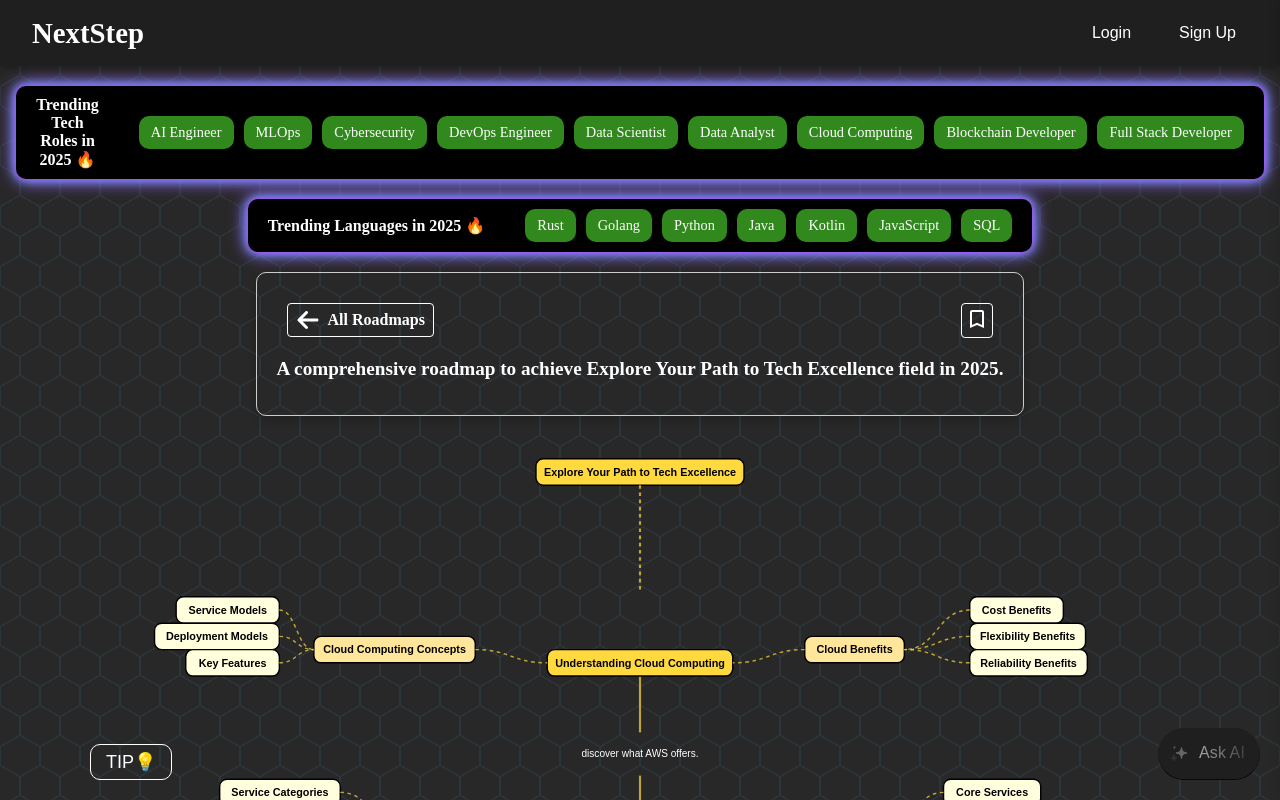
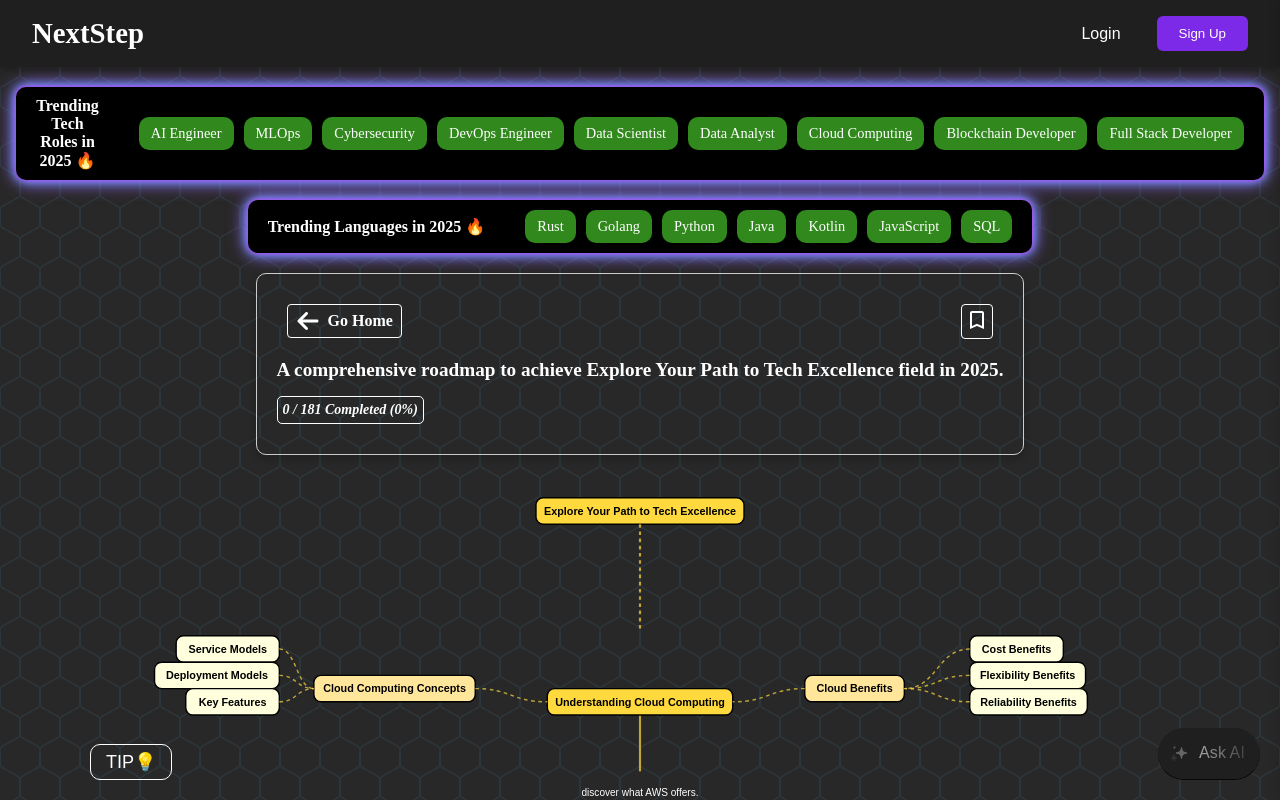
Before and after one commit to vineett09/next-step-frontend, a React (Create React App) app: page /aws in a window 1280 px wide. Shown: the top 800 px of the page. Built offline with nearby package versions, Linux system fonts and the light colour scheme.

Commit message:
added progress tracker and improve some css

```diff
--- a/src/components/Chatbot.js
+++ b/src/components/Chatbot.js
@@ -1,30 +1,40 @@
 import React, { useState, useRef, useEffect } from "react";
 import axios from "axios";
-import { IoChatbubbleEllipses, IoClose, IoSend } from "react-icons/io5";
+import { IoClose, IoSend } from "react-icons/io5";
 import "../styles/roadmaps/ChatBot.css";
-
+import { useSelector } from "react-redux"; // Add this import
 const Chatbot = ({ roadmapTitle, data }) => {
   const [messages, setMessages] = useState([]);
   const [input, setInput] = useState("");
   const [isOpen, setIsOpen] = useState(false);
   const messagesEndRef = useRef(null);
+  const { user, token } = useSelector((state) => state.auth);
+  const isAuthenticated = user && token;
 
   const handleSend = async () => {
-    if (!input.trim()) return;
+    if (!input.trim() || !isAuthenticated) return;
 
     const userMessage = { sender: "user", text: input };
     setMessages([...messages, userMessage]);
 
     try {
-      const response = await axios.post("/api/chatbot", {
-        message: input,
-        roadmapTitle,
-        roadmapData: JSON.stringify(data), // Send roadmap content as well
-      });
+      const response = await axios.post(
+        "/api/chatbot",
+        {
+          message: input,
+          roadmapTitle,
+          roadmapData: JSON.stringify(data),
+        },
+        {
+          headers: {
+            Authorization: `Bearer ${token}`,
+          },
+        }
+      );
 
       const botMessage = {
         sender: "bot",
-        text: response.data.reply.replace(/\n/g, "<br/>"), // Preserve line breaks
+        text: response.data.reply.replace(/\n/g, "<br/>"),
       };
       setMessages((prev) => [...prev, botMessage]);
     } catch (error) {
@@ -37,7 +47,6 @@ const Chatbot = ({ roadmapTitle, data }) => {
 
     setInput("");
   };
-
   useEffect(() => {
     messagesEndRef.current?.scrollIntoView({ behavior: "smooth" });
   }, [messages]);
@@ -378,11 +387,26 @@ const Chatbot = ({ roadmapTitle, data }) => {
           </div>
 
           <div className="chatbot-messages">
-            {messages.map((msg, index) => (
-              <div key={index} className={`chat-message ${msg.sender}`}>
-                <span dangerouslySetInnerHTML={{ __html: msg.text }} />
+            {!isAuthenticated && (
+              <div className="chat-message bot">
+                <span>
+                  Please login to use the chatbot.{" "}
+                  <a href="/login">Click here to login</a>
+                </span>
               </div>
-            ))}
+            )}
+            {isAuthenticated && messages.length === 0 && (
+              <div className="welcome-message">
+                <span>Hello {user.username}! How can i help you?</span>
+              </div>
+            )}
+            {isAuthenticated &&
+              messages.length > 0 &&
+              messages.map((msg, index) => (
+                <div key={index} className={`chat-message ${msg.sender}`}>
+                  <span dangerouslySetInnerHTML={{ __html: msg.text }} />
+                </div>
+              ))}
             <div ref={messagesEndRef} />
           </div>
 
@@ -392,8 +416,9 @@ const Chatbot = ({ roadmapTitle, data }) => {
               placeholder="Ask about this roadmap..."
               value={input}
               onChange={(e) => setInput(e.target.value)}
+              disabled={!isAuthenticated}
             />
-            <button onClick={handleSend}>
+            <button onClick={handleSend} disabled={!isAuthenticated}>
               <IoSend size={20} />
             </button>
           </div>
--- a/src/components/Header.js
+++ b/src/components/Header.js
@@ -3,7 +3,17 @@ import React from "react";
 import { Link } from "react-router-dom";
 import "../styles/Header.css";
 
-const Header = ({ title, toggleBookmark, isBookmarked }) => {
+const Header = ({
+  title,
+  toggleBookmark,
+  isBookmarked,
+  completedNodes = {},
+  totalNodes = 0,
+}) => {
+  // Calculate progress percentage
+  const completedNodesCount = Object.keys(completedNodes).length;
+  const progressPercentage =
+    totalNodes > 0 ? Math.round((completedNodesCount / totalNodes) * 100) : 0;
   return (
     <div>
       <section className="roadmap-header">
@@ -12,12 +22,20 @@ const Header = ({ title, toggleBookmark, isBookmarked }) => {
             <svg xmlns="http://www.w3.org/2000/svg" viewBox="0 0 448 512">
               <path d="M9.4 233.4c-12.5 12.5-12.5 32.8 0 45.3l160 160c12.5 12.5 32.8 12.5 45.3 0s12.5-32.8 0-45.3L109.2 288 416 288c17.7 0 32-14.3 32-32s-14.3-32-32-32l-306.7 0L214.6 118.6c12.5-12.5 12.5-32.8 0-45.3s-32.8-12.5-45.3 0l-160 160z" />
             </svg>
-            <span>All Roadmaps</span>
+            <span>Go Home</span>
           </Link>
           <h1>
             {`A comprehensive roadmap to achieve ${title} field in 2025.` ||
               "Explore Your Path to Tech Excellence"}
           </h1>
+          {/* Progress Bar */}
+          <div className="progress-wrapper">
+            <span className="progress-text">
+              {completedNodesCount} / {totalNodes} Completed (
+              {progressPercentage}%)
+            </span>
+          </div>
+
           <button
             onClick={toggleBookmark}
             className={`bookmark-button ${isBookmarked ? "bookmarked" : ""}`}
--- a/src/components/Navbar.js
+++ b/src/components/Navbar.js
@@ -38,7 +38,10 @@ const Navbar = () => {
             <button className="nav-link" onClick={() => navigate("/login")}>
               Login
             </button>
-            <button className="nav-link" onClick={() => navigate("/register")}>
+            <button
+              className="signup-button"
+              onClick={() => navigate("/register")}
+            >
               Sign Up
             </button>
           </>
--- a/src/components/Roadmap.js
+++ b/src/components/Roadmap.js
@@ -27,7 +27,25 @@ const Roadmap = ({ data }) => {
     location.state?.title || "Explore Your Path to Tech Excellence";
   const roadmapDescription =
     location.state?.description || "Select a field to learn more.";
+  const [totalNodes, setTotalNodes] = useState(0);
+  // New function to count total nodes recursively
+  const countTotalNodes = (nodes) => {
+    let count = 0;
+    const countRecursive = (nodeList) => {
+      nodeList.forEach((node) => {
+        count++;
+        if (node.children) {
+          countRecursive(node.children);
+        }
+      });
+    };
 
+    if (nodes.children) {
+      countRecursive(nodes.children);
+    }
+
+    return count;
+  };
   // Fetch user progress for this roadmap when component mounts
   useEffect(() => {
     if (user && token && roadmapId) {
@@ -35,6 +53,14 @@ const Roadmap = ({ data }) => {
       fetchBookmarkStatus();
     }
   }, [user, token, roadmapId]);
+
+  // New useEffect to count total nodes
+  useEffect(() => {
+    if (data) {
+      const nodeCount = countTotalNodes(data);
+      setTotalNodes(nodeCount);
+    }
+  }, [data]);
 
   // Function to fetch user progress
   const fetchUserProgress = async () => {
@@ -255,12 +281,6 @@ const Roadmap = ({ data }) => {
           description: roadmapDescription,
         });
         setIsSidebarOpen(true);
-      });
-
-      // Add right-click handler for title (mark complete)
-      titleGroup.on("contextmenu", (event) => {
-        event.preventDefault(); // Prevent browser context menu
-        toggleNodeCompletion(data.id || titleText);
       });
 
       // Connect the title to the first node
@@ -678,11 +698,13 @@ const Roadmap = ({ data }) => {
         title={roadmapTitle}
         toggleBookmark={toggleBookmark}
         isBookmarked={isBookmarked}
+        completedNodes={completedNodes}
+        totalNodes={totalNodes}
       />
 
       <div className="roadmap-wrapper">
         <div ref={d3Container} className="d3-container" />
-        <Chatbot roadmapTitle={roadmapTitle} data={data} /> {/* Add chatbot */}
+        <Chatbot roadmapTitle={roadmapTitle} data={data} />
         <div className="cards-container"></div>
       </div>
       <TipBox />
--- a/src/styles/Header.css
+++ b/src/styles/Header.css
@@ -18,6 +18,7 @@
   padding-top: 50px;
   display: flex;
   flex-direction: column;
+  display: inline-block;
 }
 
 .roadmap-header h1 {
@@ -43,6 +44,27 @@
   color: #fff;
   background-color: transparent;
 }
+
+
+.progress-wrapper {
+  display: flex;
+  justify-content: flex-start; /* Aligns text to the left */
+  width: fit-content; /* Takes only necessary space */
+  margin-bottom: 10px; /* Adds spacing between text and h1 */
+}
+
+.progress-text {
+  display: inline-block; /* Ensures it takes only necessary space */
+  font-size: 14px;
+  font-weight: bold;
+  color: #fff;
+  text-align: left;
+  font-style: italic;
+  border: 1px solid #fff;
+  border-radius: 5px;
+  padding: 5px 5px;
+}
+
 
 .back-button svg {
   width: 24px;
--- a/src/styles/Navbar.css
+++ b/src/styles/Navbar.css
@@ -27,9 +27,7 @@
   transition: color 0.3s ease-in-out;
 }
 
-.navbar-logo:hover {
-  color: var(--hover-color);
-}
+
 
 .navbar-links {
   display: flex;
@@ -48,14 +46,15 @@
   transition: color 0.3s ease-in-out, transform 0.2s;
 }
 
-.nav-link:hover {
-  color: var(--hover-color);
-  transform: scale(1.05);
-}
+
 
 .nav-user {
   font-size: 1rem;
-  color: var(--primary-color);
+  background: linear-gradient(90deg, #ff7eb3, #ff758c, #ff7eb3);
+  -webkit-background-clip: text;
+  -webkit-text-fill-color: transparent;
+  font-weight: bold;
+  display: inline-block;color: linear-gradient(90deg, #ff7eb3, #ff758c, #ff7eb3);
   font-weight: 600;
 }
 
@@ -74,6 +73,99 @@
   transition: transform 0.3s ease, opacity 0.3s ease;
 }
 
+.signup-button {
+  position: relative;
+  padding: 10px 22px;
+  border-radius: 6px;
+  border: none;
+  color: #fff;
+  cursor: pointer;
+  background-color: #7d2ae8;
+  transition: all 0.2s ease;
+}
+
+.signup-button:active {
+  transform: scale(0.96);
+}
+
+.signup-button:before,
+.signup-button:after {
+  position: absolute;
+  content: "";
+  width: 150%;
+  left: 50%;
+  height: 100%;
+  transform: translateX(-50%);
+  z-index: -1000;
+  background-repeat: no-repeat;
+}
+
+.signup-button:hover:before {
+  top: -70%;
+  background-image: radial-gradient(circle, #7d2ae8 20%, transparent 20%),
+    radial-gradient(circle, transparent 20%, #7d2ae8 20%, transparent 30%),
+    radial-gradient(circle, #7d2ae8 20%, transparent 20%),
+    radial-gradient(circle, #7d2ae8 20%, transparent 20%),
+    radial-gradient(circle, transparent 10%, #7d2ae8 15%, transparent 20%),
+    radial-gradient(circle, #7d2ae8 20%, transparent 20%),
+    radial-gradient(circle, #7d2ae8 20%, transparent 20%),
+    radial-gradient(circle, #7d2ae8 20%, transparent 20%),
+    radial-gradient(circle, #7d2ae8 20%, transparent 20%);
+  background-size: 10% 10%, 20% 20%, 15% 15%, 20% 20%, 18% 18%, 10% 10%, 15% 15%,
+    10% 10%, 18% 18%;
+  background-position: 50% 120%;
+  animation: greentopBubbles 0.6s ease;
+}
+
+@keyframes greentopBubbles {
+  0% {
+    background-position: 5% 90%, 10% 90%, 10% 90%, 15% 90%, 25% 90%, 25% 90%,
+      40% 90%, 55% 90%, 70% 90%;
+  }
+
+  50% {
+    background-position: 0% 80%, 0% 20%, 10% 40%, 20% 0%, 30% 30%, 22% 50%,
+      50% 50%, 65% 20%, 90% 30%;
+  }
+
+  100% {
+    background-position: 0% 70%, 0% 10%, 10% 30%, 20% -10%, 30% 20%, 22% 40%,
+      50% 40%, 65% 10%, 90% 20%;
+    background-size: 0% 0%, 0% 0%, 0% 0%, 0% 0%, 0% 0%, 0% 0%;
+  }
+}
+
+.signup-button:hover::after {
+  bottom: -70%;
+  background-image: radial-gradient(circle, #7d2ae8 20%, transparent 20%),
+    radial-gradient(circle, #7d2ae8 20%, transparent 20%),
+    radial-gradient(circle, transparent 10%, #7d2ae8 15%, transparent 20%),
+    radial-gradient(circle, #7d2ae8 20%, transparent 20%),
+    radial-gradient(circle, #7d2ae8 20%, transparent 20%),
+    radial-gradient(circle, #7d2ae8 20%, transparent 20%),
+    radial-gradient(circle, #7d2ae8 20%, transparent 20%);
+  background-size: 15% 15%, 20% 20%, 18% 18%, 20% 20%, 15% 15%, 20% 20%, 18% 18%;
+  background-position: 50% 0%;
+  animation: greenbottomBubbles 0.6s ease;
+}
+
+@keyframes greenbottomBubbles {
+  0% {
+    background-position: 10% -10%, 30% 10%, 55% -10%, 70% -10%, 85% -10%,
+      70% -10%, 70% 0%;
+  }
+
+  50% {
+    background-position: 0% 80%, 20% 80%, 45% 60%, 60% 100%, 75% 70%, 95% 60%,
+      105% 0%;
+  }
+
+  100% {
+    background-position: 0% 90%, 20% 90%, 45% 70%, 60% 110%, 75% 80%, 95% 70%,
+      110% 10%;
+    background-size: 0% 0%, 0% 0%, 0% 0%, 0% 0%, 0% 0%, 0% 0%;
+  }
+}
 .navbar-toggle .bar.change:nth-child(1) {
   transform: rotate(-45deg) translate(-5px, 6px);
 }
```
Also changed, not shown: src/styles/roadmaps/ChatBot.css (+18 -1 lines).
